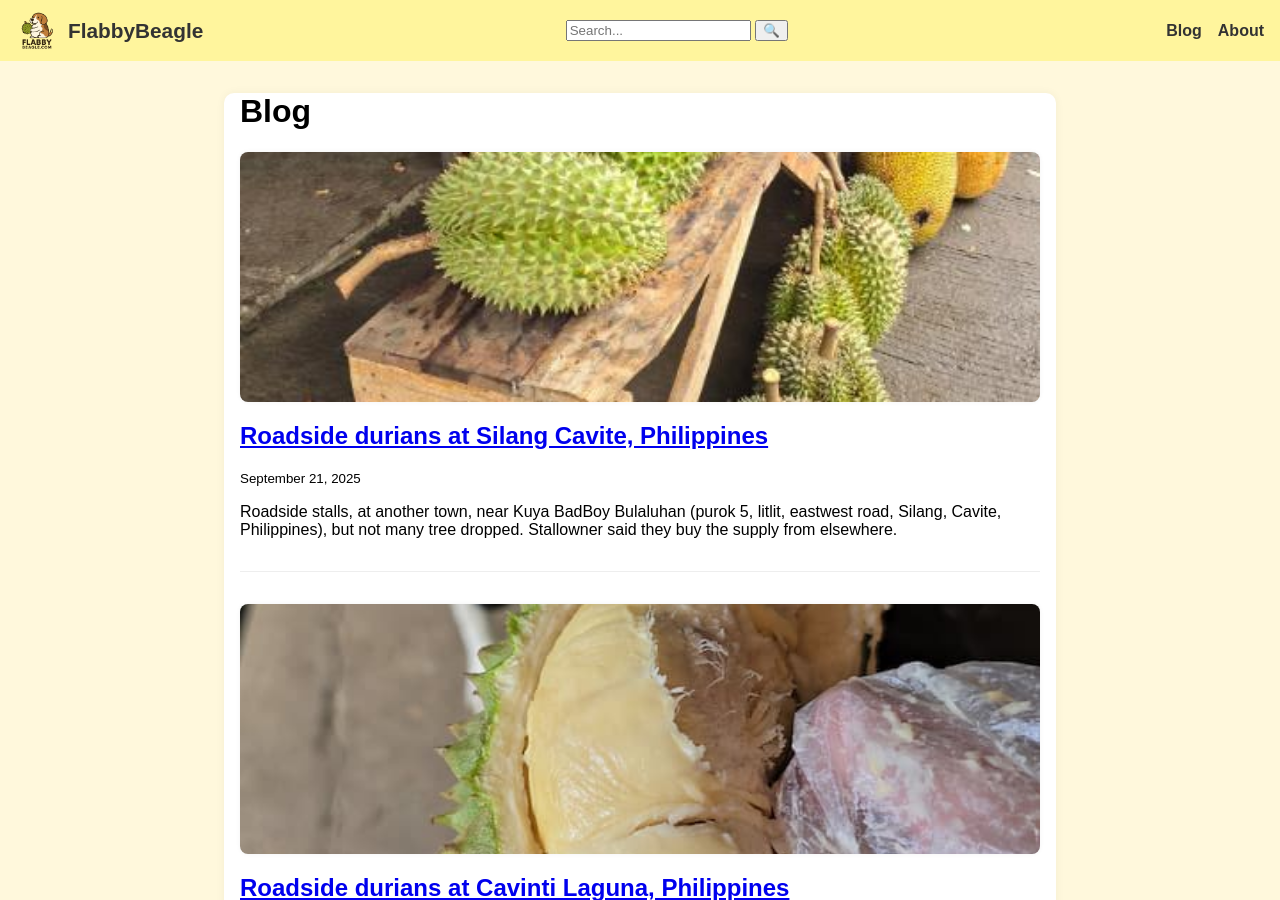
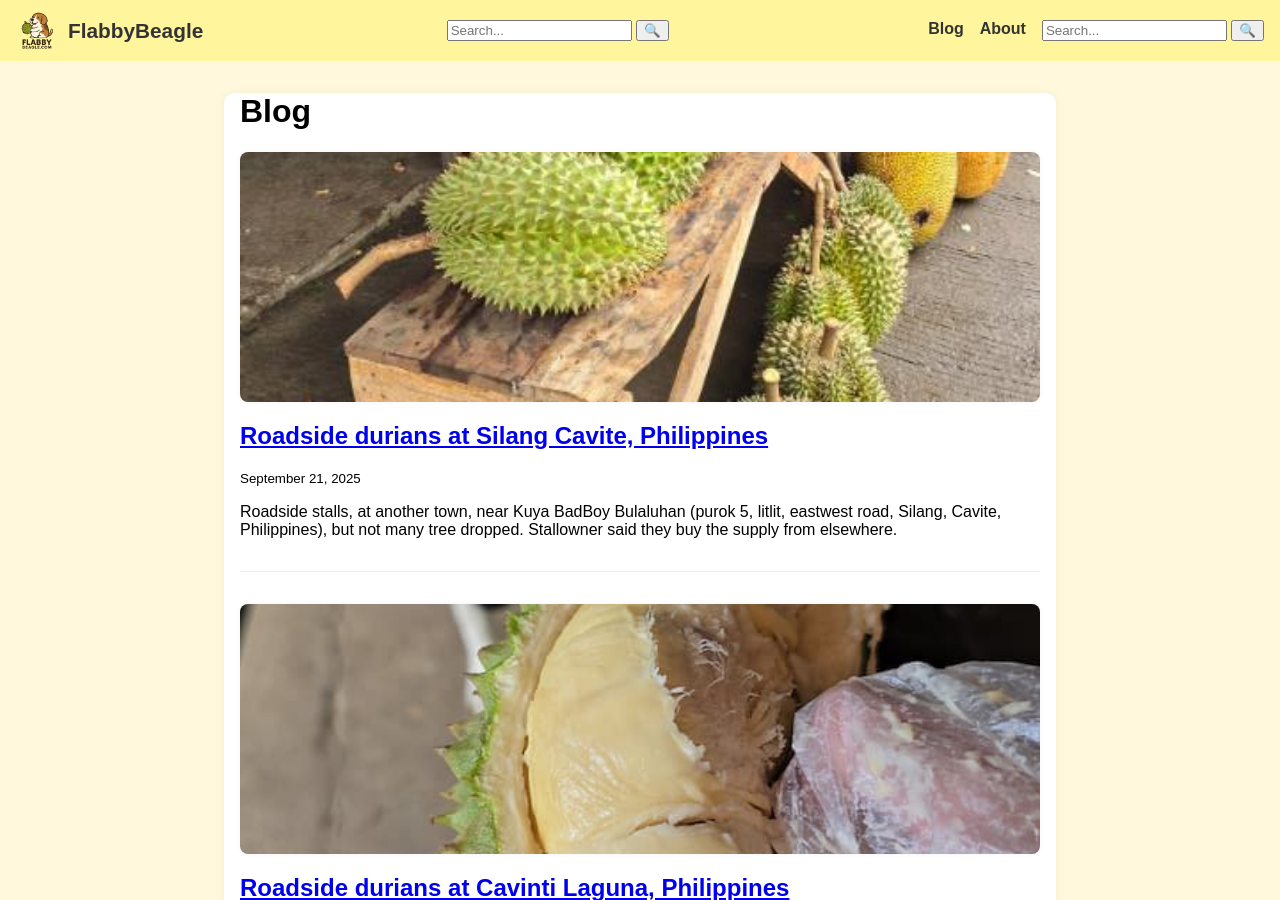
Before and after one commit to yensan57/flabbybeagle, a Jekyll site: the page built from index.md, in a window 1280 px wide and 900 px high. Built offline with Jekyll 4.4.1, drawn with Linux system fonts in a browser that asks for light colours.

Commit message:
Update default.html

```diff
--- a/_layouts/default.html
+++ b/_layouts/default.html
@@ -220,10 +220,16 @@
           <button type="submit" class="search-button">🔍</button>
         </form>
 
-        <!-- Navigation menu -->
+        <!-- In the mobile version, move this inside the hamburger menu -->
         <ul class="nav-menu">
           <li><a href="{{ '/' | relative_url }}">Blog</a></li>
           <li><a href="{{ '/about' | relative_url }}">About</a></li>
+          <li class="search-item">
+            <form action="/search" method="get" class="search-form">
+              <input type="text" name="q" placeholder="Search..." class="search-input">
+              <button type="submit" class="search-button">🔍</button>
+            </form>
+          </li>
         </ul>
 
         <!-- Hamburger menu toggle -->
```
